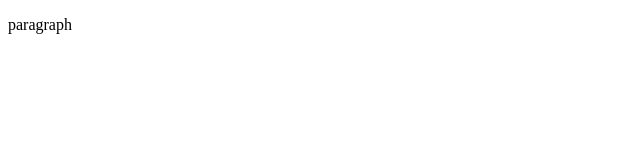
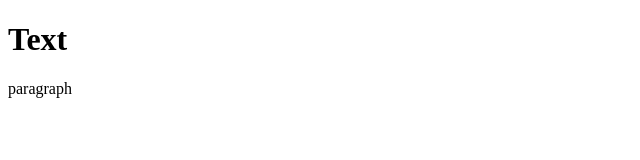
Before and after one commit to LemonOrigin/LemonOrigin.github.io, a plain HTML site: page index.html in a window 1280 px wide. Shown: the whole page, without its empty margins (0-640 px from the left). Drawn offline with Linux system fonts and the light colour scheme.

Commit message:
Update index.html

```diff
--- a/index.html
+++ b/index.html
@@ -4,6 +4,7 @@
     <title>LemonOrigin</title>
   </head>
   <body>
+    <h1>Text</h1>
     <p>paragraph</p>
   </body>
 </html>
```
Lines whose indentation alone changed are shown as unchanged.
